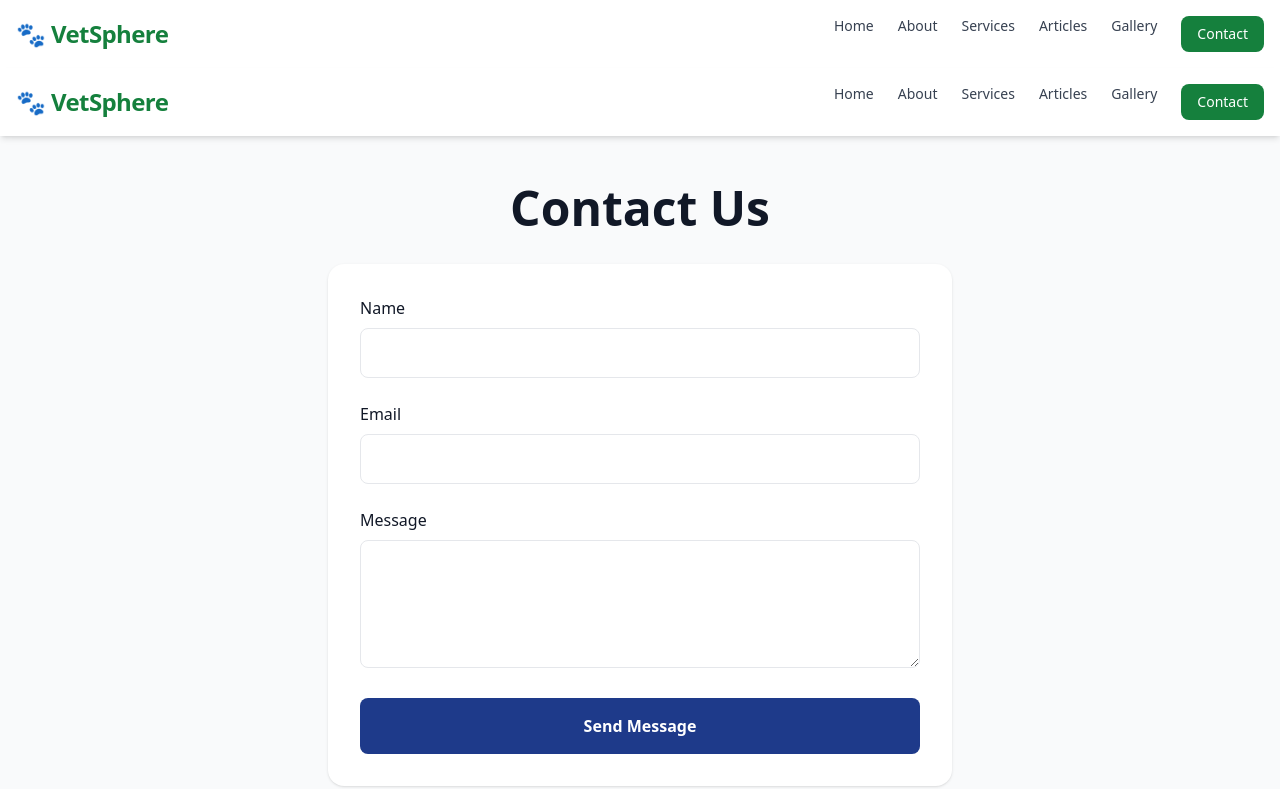
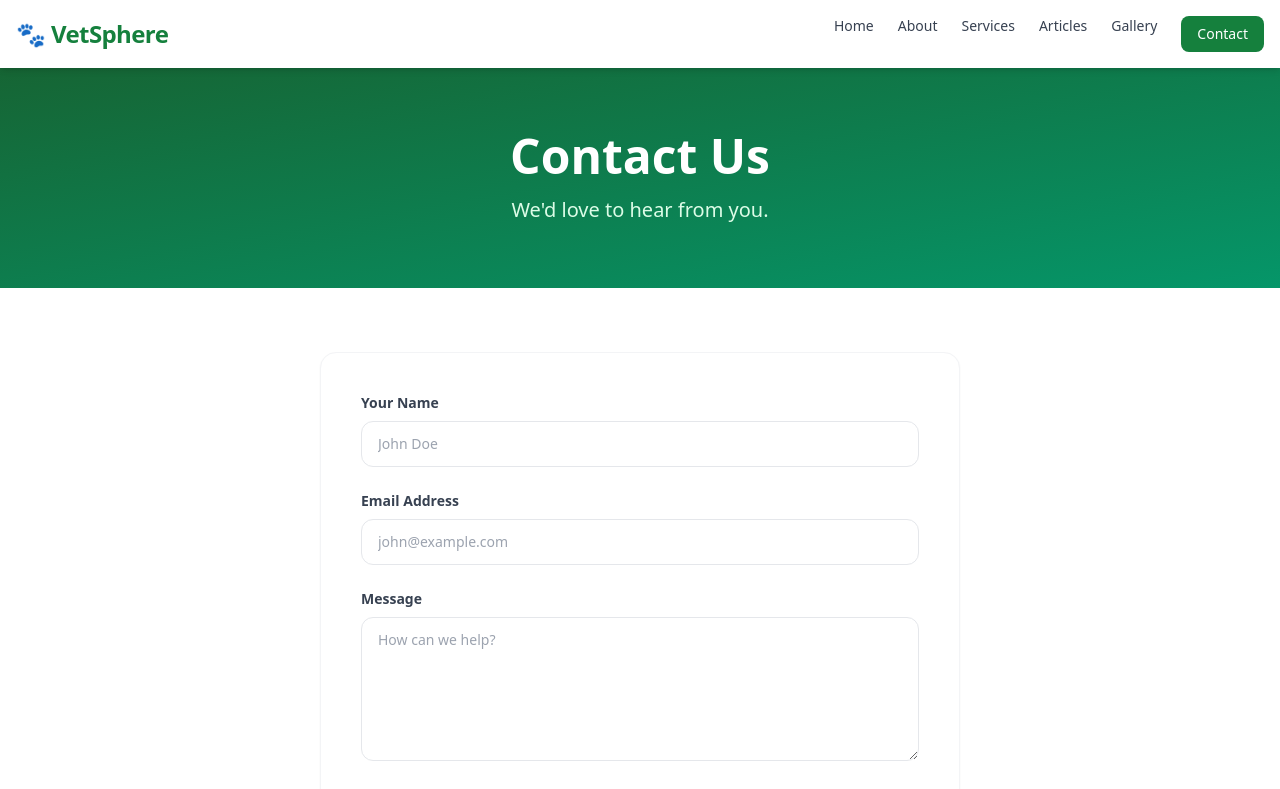
Before and after one commit to mathewschilongo099/VetSphere, a Next.js app: page /contact in a window 1280 px wide. Shown: the top 789 px of the page. Built offline with nearby package versions, Linux system fonts and the light colour scheme.

Commit message:
Update page.tsx

```diff
--- a/src/app/contact/page.tsx
+++ b/src/app/contact/page.tsx
@@ -1,31 +1,36 @@
-import Header from '@/components/layout/Header';
-import Footer from '@/components/layout/Footer';
-
 export default function ContactPage() {
   return (
+    <div className="min-h-screen bg-white w-full overflow-x-hidden">
+
+      {/* Hero */}
+      <section className="bg-gradient-to-br from-green-800 to-emerald-600 text-white py-16 w-full">
+        <div className="max-w-4xl mx-auto px-4 text-center">
+          <h1 className="text-4xl sm:text-5xl font-extrabold mb-4">Contact Us</h1>
+          <p className="text-green-100 text-base sm:text-xl">We'd love to hear from you.</p>
+        </div>
+      </section>
+
+      {/* Form */}
+      <section className="max-w-2xl mx-auto px-4 py-16">
+        <div className="bg-white border border-gray-100 rounded-2xl shadow-sm p-6 sm:p-10 space-y-6">
           <div>
-      <Header />
-      <main className="min-h-screen bg-gray-50 py-12">
-        <div className="max-w-2xl mx-auto px-6">
-          <h1 className="text-5xl font-bold text-center mb-8">Contact Us</h1>
-          <form className="space-y-6 bg-white p-8 rounded-2xl shadow">
-            <div>
-              <label className="block mb-2">Name</label>
-              <input type="text" className="w-full px-4 py-3 border rounded-lg" />
+            <label className="block text-sm font-semibold text-gray-700 mb-2">Your Name</label>
+            <input type="text" placeholder="John Doe" className="w-full px-4 py-3 border border-gray-200 rounded-xl text-sm focus:outline-none focus:ring-2 focus:ring-green-500" />
           </div>
           <div>
-              <label className="block mb-2">Email</label>
-              <input type="email" className="w-full px-4 py-3 border rounded-lg" />
+            <label className="block text-sm font-semibold text-gray-700 mb-2">Email Address</label>
+            <input type="email" placeholder="john@example.com" className="w-full px-4 py-3 border border-gray-200 rounded-xl text-sm focus:outline-none focus:ring-2 focus:ring-green-500" />
           </div>
           <div>
-              <label className="block mb-2">Message</label>
-              <textarea className="w-full px-4 py-3 border rounded-lg h-32" />
+            <label className="block text-sm font-semibold text-gray-700 mb-2">Message</label>
+            <textarea placeholder="How can we help?" className="w-full px-4 py-3 border border-gray-200 rounded-xl text-sm h-36 focus:outline-none focus:ring-2 focus:ring-green-500" />
           </div>
-            <button type="submit" className="w-full bg-blue-900 text-white py-4 rounded-lg font-semibold">Send Message</button>
-          </form>
+          <button className="w-full bg-green-700 hover:bg-green-800 text-white py-4 rounded-xl font-bold text-base transition">
+            Send Message
+          </button>
         </div>
-      </main>
-      <Footer />
+      </section>
+
     </div>
   );
 }
```
Lines whose indentation alone changed are shown as unchanged.
